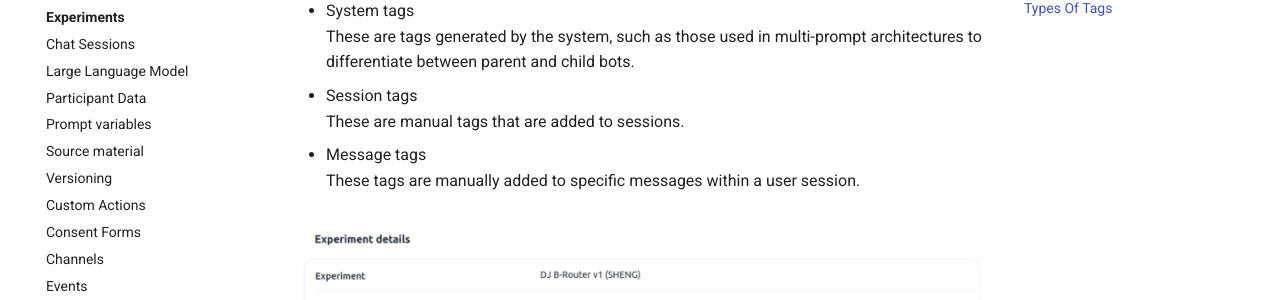
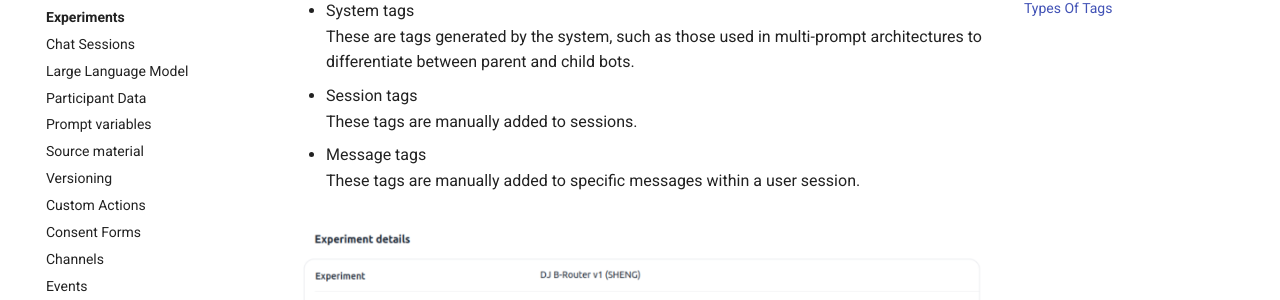
Before and after one commit to dimagi/open-chat-studio-docs, an MkDocs documentation site: the page built from docs/concepts/tags.md, in a window 1280 px wide and 900 px high, scrolled down 752 px. Shown: the part 148-448 px from the top of the window. Built offline with MkDocs 1.6.1 and Material for MkDocs 9.7.7, drawn with Linux system fonts in a browser that asks for light colours; a script that is not in the unit is left out; comment, search, counter and statistics services are not loaded.

Commit message:
Update docs/concepts/tags.md
Co-authored-by: github-actions[bot] <41898282+github-actions[bot]@users.noreply.github.com>

```diff
--- a/docs/concepts/tags.md
+++ b/docs/concepts/tags.md
@@ -15,7 +15,7 @@ There are 3 types of tags.
 These are tags generated by the system, such as those used in multi-prompt architectures to differentiate between parent and child bots.
 
 * Session tags
-  These are manual tags that are added to sessions.
+These tags are manually added to sessions.
 
 * Message tags
 These tags are manually added to specific messages within a user session.
```
